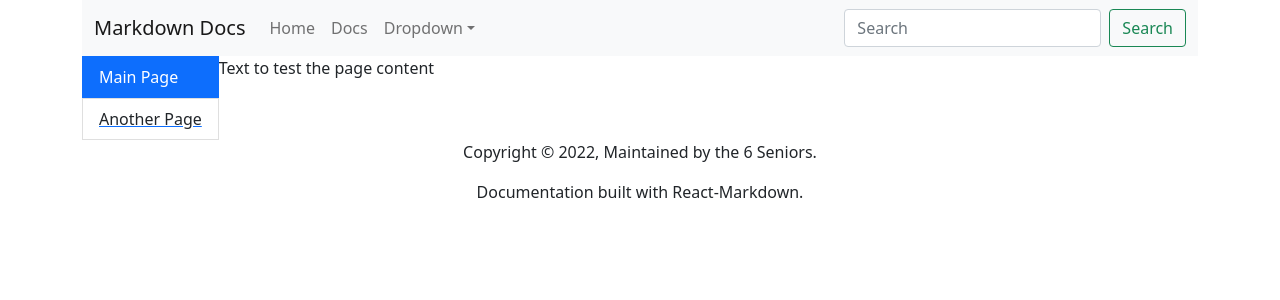
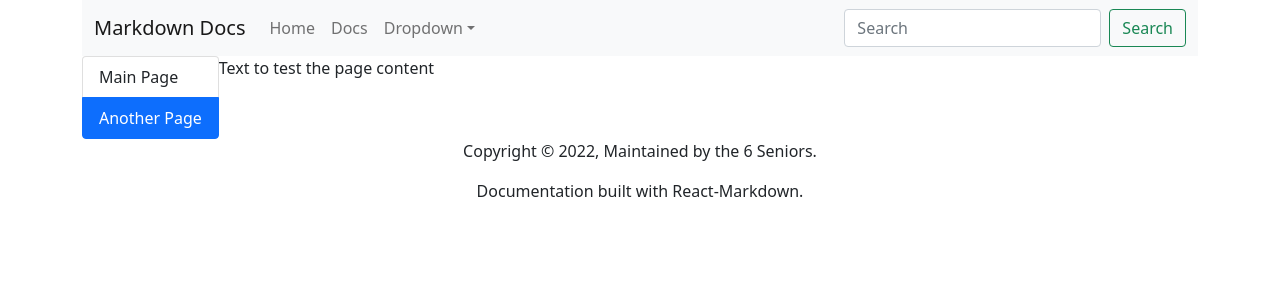
Before and after one commit to maximumJavascript/6-seniors-docs, a React (Create React App) app: page /another_page in a window 1280 px wide. Shown: the top 300 px of the page. Built offline with nearby package versions, Linux system fonts and the light colour scheme.

Commit message:
fix: navmenu

```diff
--- a/src/components/NavMenu/NavMenu.js
+++ b/src/components/NavMenu/NavMenu.js
@@ -1,22 +1,26 @@
 import { NavLink } from "react-router-dom";
 
-import { ListGroup } from "react-bootstrap";
+function NavMenu() {
+  const active = ({ isActive }) => ({
+    className: isActive ? "active" : "inherit",
+  });
 
-function NavMenu() {
   return (
     <aside>
-      <ListGroup defaultActiveKey="/" as="ul">
-        <NavLink end to="/">
-          <ListGroup.Item action href="/" as="li">
-            Main Page
-          </ListGroup.Item>
+      <div class="list-group">
+        <NavLink
+          to="/"
+          className={`list-group-item list-group-item-action ${active}`}
+        >
+          Main Page
         </NavLink>
-        <NavLink end to="another_page">
-          <ListGroup.Item action href="another_page" as="li">
-            Another Page
-          </ListGroup.Item>
+        <NavLink
+          to="another_page"
+          className={`list-group-item list-group-item-action ${active}`}
+        >
+          Another Page
         </NavLink>
-      </ListGroup>
+      </div>
     </aside>
   );
 }
```
